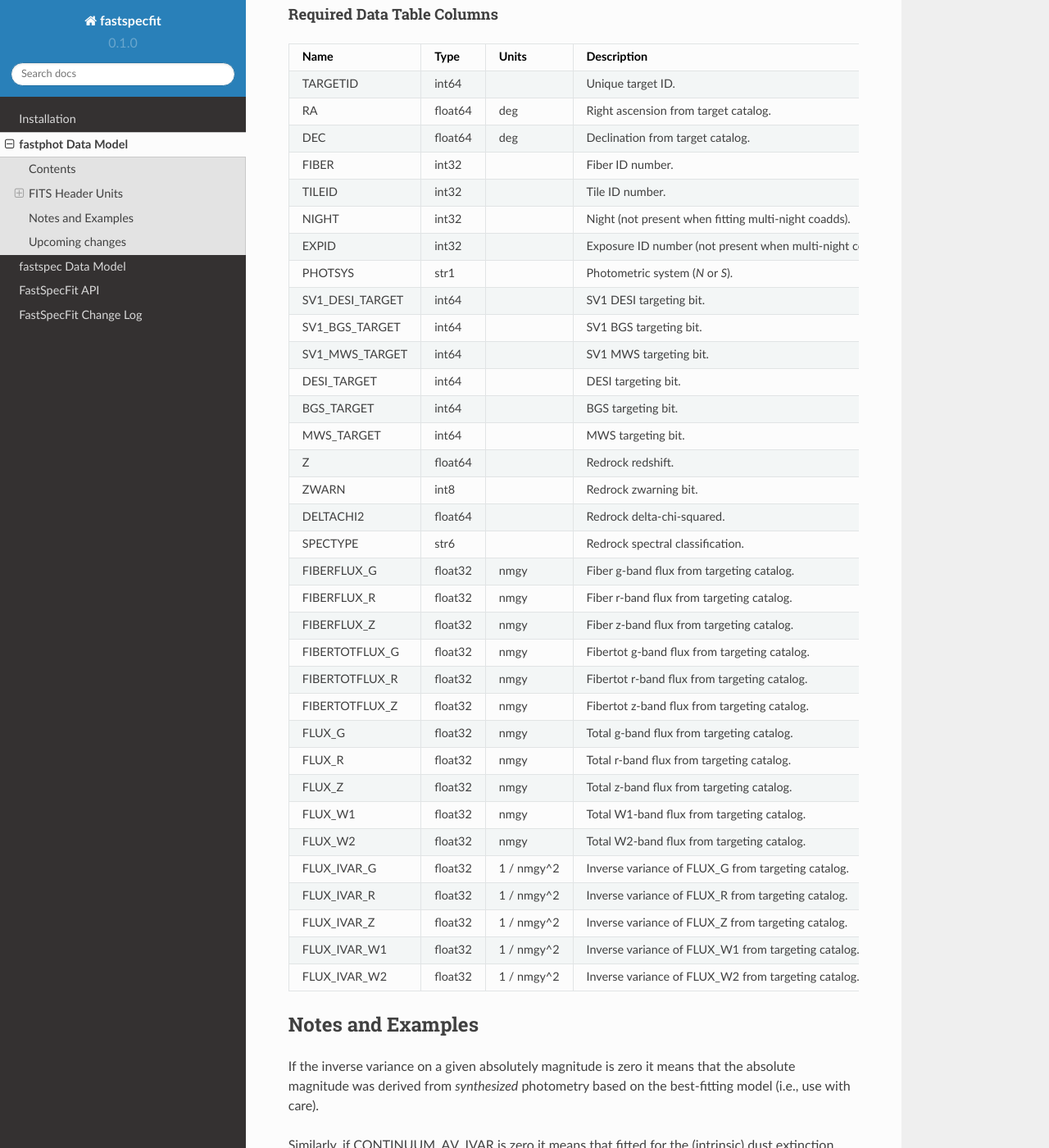
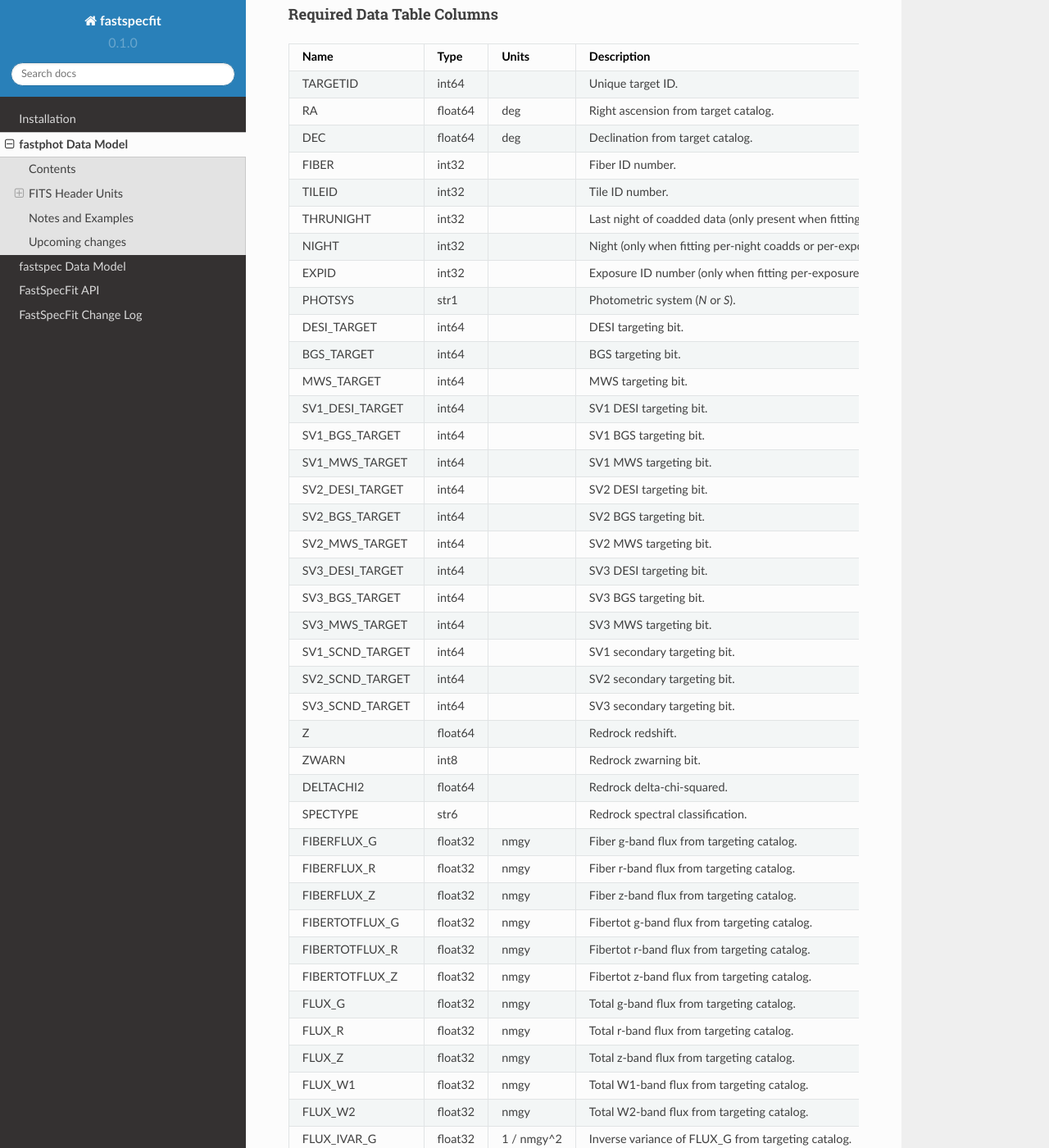
Before and after one commit to desihub/fastspecfit, a Sphinx documentation site: the page built from doc/fastphot.rst, in a window 1280 px wide and 1400 px high, scrolled down 2703 px. Shown: the whole window at 82% size. Built offline with Sphinx 7.4.7 and the Read the Docs theme 2.0.0, drawn with Linux system fonts in a browser that asks for light colours.

Commit message:
update data model

```diff
--- a/doc/fastphot.rst
+++ b/doc/fastphot.rst
@@ -127,15 +127,25 @@ Name                   Type        Units      Description
                    DEC float64            deg Declination from target catalog.
                  FIBER   int32                Fiber ID number.
                 TILEID   int32                Tile ID number.
-                 NIGHT   int32                Night (not present when fitting multi-night coadds).
-                 EXPID   int32                Exposure ID number (not present when multi-night coadds).
+             THRUNIGHT   int32                Last night of coadded data (only present when fitting cumulative coadds).
+                 NIGHT   int32                Night (only when fitting per-night coadds or per-exposure spectra).
+                 EXPID   int32                Exposure ID number (only when fitting per-exposure spectra).
                PHOTSYS    str1                Photometric system (*N* or *S*).
+           DESI_TARGET   int64                DESI targeting bit.
+            BGS_TARGET   int64                BGS targeting bit.
+            MWS_TARGET   int64                MWS targeting bit.
        SV1_DESI_TARGET   int64                SV1 DESI targeting bit.
         SV1_BGS_TARGET   int64                SV1 BGS targeting bit.
         SV1_MWS_TARGET   int64                SV1 MWS targeting bit.
-           DESI_TARGET   int64                DESI targeting bit.
-            BGS_TARGET   int64                BGS targeting bit.
-            MWS_TARGET   int64                MWS targeting bit.
+       SV2_DESI_TARGET   int64                SV2 DESI targeting bit.
+        SV2_BGS_TARGET   int64                SV2 BGS targeting bit.
+        SV2_MWS_TARGET   int64                SV2 MWS targeting bit.
+       SV3_DESI_TARGET   int64                SV3 DESI targeting bit.
+        SV3_BGS_TARGET   int64                SV3 BGS targeting bit.
+        SV3_MWS_TARGET   int64                SV3 MWS targeting bit.
+       SV1_SCND_TARGET   int64                SV1 secondary targeting bit.
+       SV2_SCND_TARGET   int64                SV2 secondary targeting bit.
+       SV3_SCND_TARGET   int64                SV3 secondary targeting bit.
                      Z float64                Redrock redshift.
                  ZWARN    int8                Redrock zwarning bit.
              DELTACHI2 float64                Redrock delta-chi-squared.
```
Also changed, not shown: doc/fastspec.rst (+15 -5 lines).
